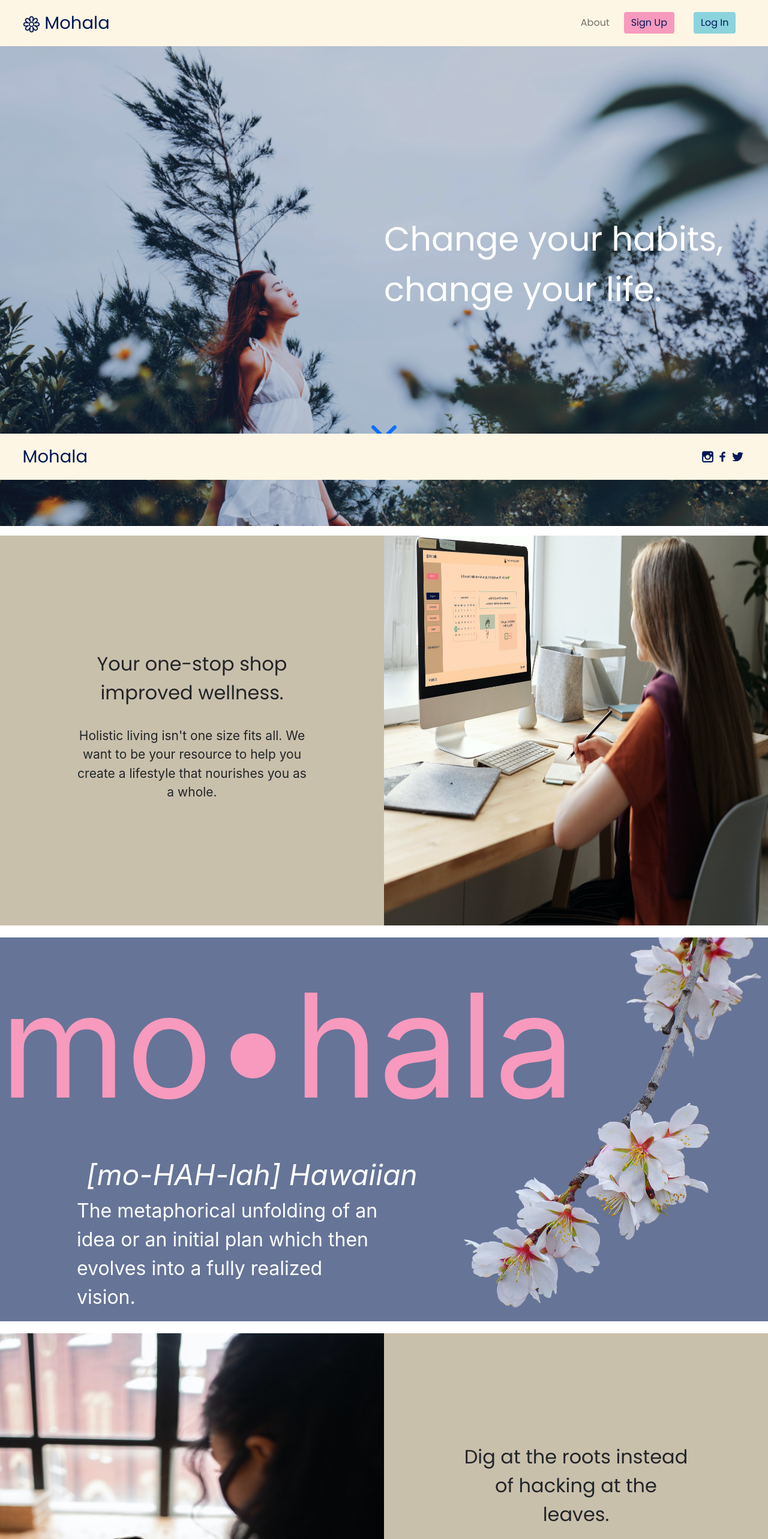
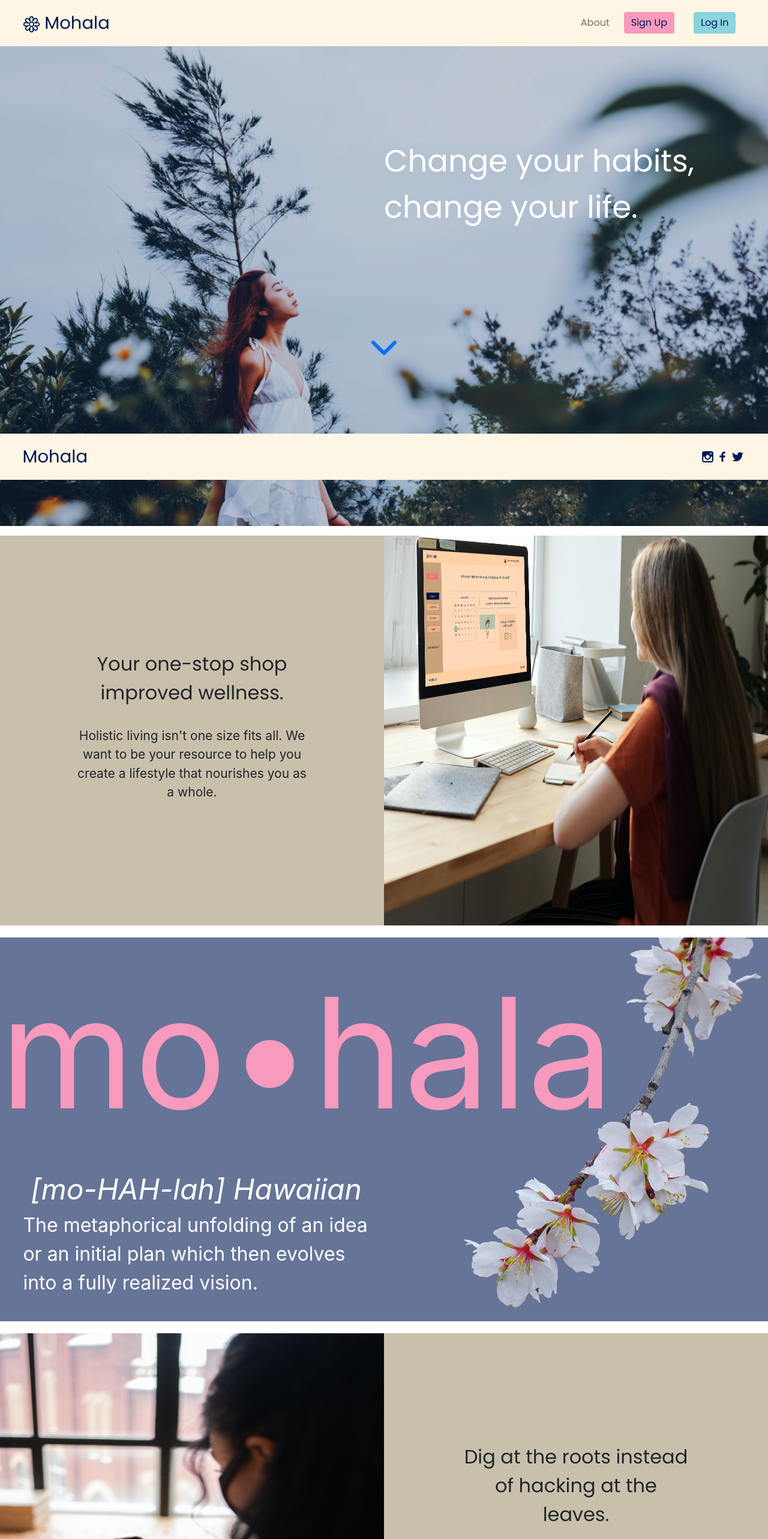
Before and after one commit to allyroo/hackathon-wellness, a React (Create React App) app: page / in a window 1280 px wide. Shown: the top 2566 px of the page at 60% size. Built offline with nearby package versions, Linux system fonts and the light colour scheme; a web font is replaced by a local one.

Commit message:
home responsive

```diff
--- a/src/pages/Landing.css
+++ b/src/pages/Landing.css
@@ -32,8 +32,8 @@ html {
   padding-right: 3em;
 }
 .hero-title {
-  padding-top: 5em;
-  font-size: 3.5em;
+  padding-top: 3em;
+  font-size: 4vw;
   line-height: 1.5em;
   /* padding-right: 3em; */
 }
@@ -124,10 +124,6 @@ html {
   flex: 50%;
 }
 
-.box1 {
-  margin: auto;
-  border-radius: 5px;
-}
 .mobile-img {
   width: 100%;
   height: 100%;
@@ -180,22 +176,21 @@ img {
 }
 
 .mohala {
-  font-size: 15em;
+  font-size: 20vw;
   text-align: left;
   color: #f79abd;
-  padding-top: -5em;
 }
 
 .mohala-sub {
   font-size: 3em;
-  padding-left: 3em;
+  padding-left: 4vw;
   font-style: italic;
   text-align: left;
   color: white;
 }
 .mohala-sub-def {
   font-size: 2em;
-  padding-left: 4em;
+  padding-left: 3vw;
   width: 50%;
   text-align: left;
   color: white;
@@ -225,7 +220,7 @@ img {
   padding-top: 100px;
   padding-bottom: 2em;
   font-family: "Poppins", sans-serif;
-  font-size: 2rem;
+  font-size: 3vw;
   text-align: center;
   color: #001858;
   letter-spacing: 2px;
@@ -235,20 +230,33 @@ img {
   padding-bottom: 75px;
 }
 .pillar-img-container {
-  flex-wrap: nowrap;
   display: flex;
+  flex-wrap: wrap;
   background-color: #f79abe8f;
   padding: 1em;
+  align-items: center;
+  justify-content: center;
+}
+
+.box1 {
+  margin: auto;
+  border-radius: 5px;
+  flex: 33.33%;
 }
 .pillar-img {
-  flex: 50%;
-  height: 20em;
-  width: 20em;
+  height: 20vh;
+  width: 20vw;
   background-color: #fff;
   border-radius: 50%;
   padding-bottom: 30px;
 }
 
+@media (max-width: 800px) {
+  .box1 {
+    flex: 100%;
+  }
+}
+
 hr.solid {
   border-top: 1em dashed #081e59e2;
 }
```
